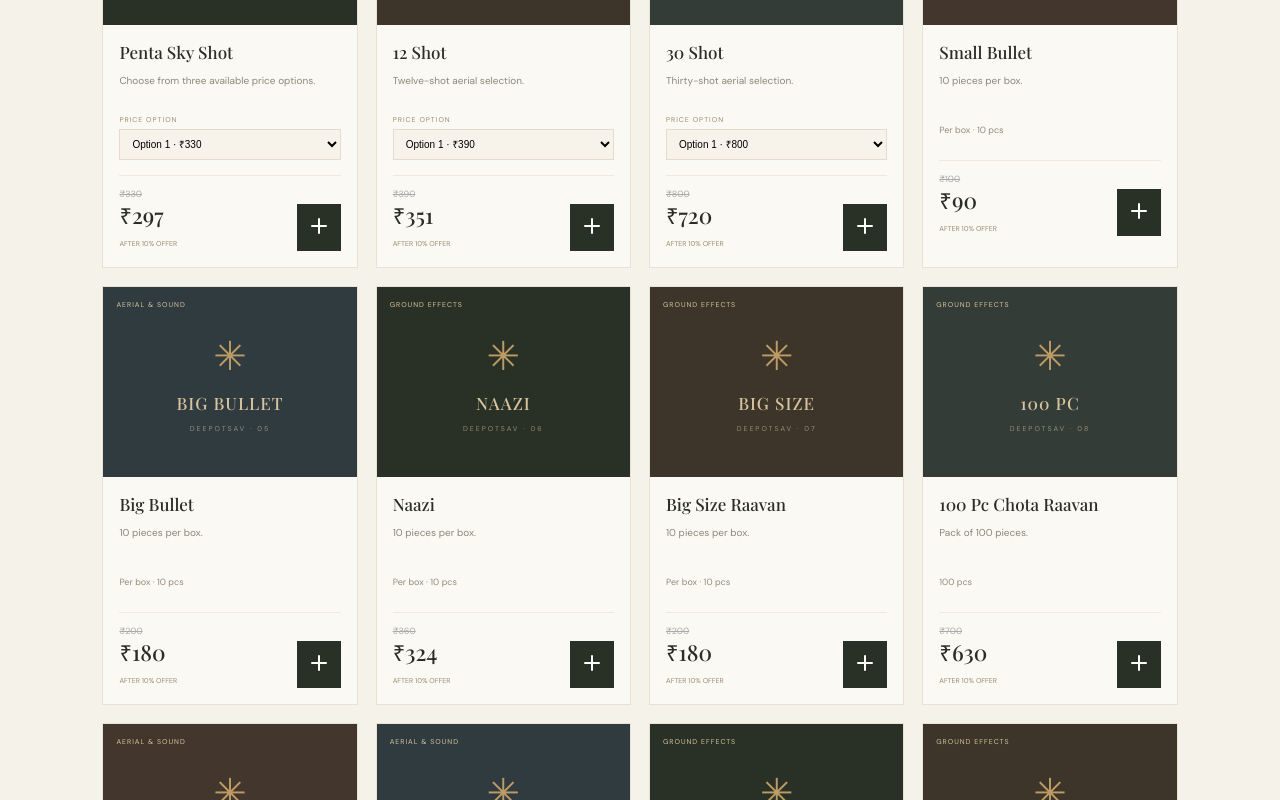
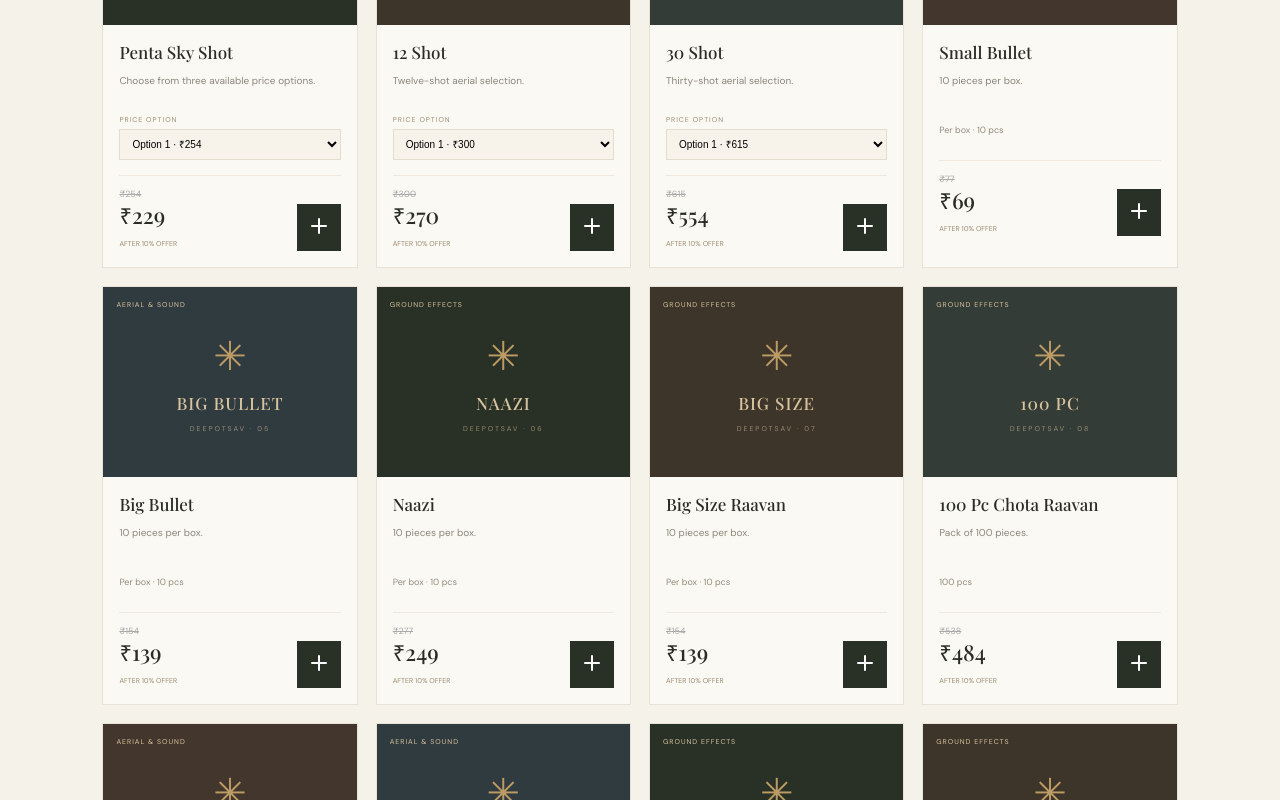
Before and after one commit to warrior-sj/deepotsav, a React (Vite) app: page / in a window 1280 px wide. Shown: the part 1320-2120 px from the top of the page. Built offline with nearby package versions, Linux system fonts and the light colour scheme.

Commit message:
Derive WhatsApp base prices and apply 10 percent offer

```diff
--- a/src/data/products.ts
+++ b/src/data/products.ts
@@ -29,6 +29,8 @@ export const products:Product[]=[
 {id:"fuljhadibig",name:"Big Fuljhadi · 50 cm",category:"Sparklers",desc:"5 pieces per box.",unit:"Per box · 5 pcs",options:[{id:"fulbig-box",cost:590}]}
 ];
 export const categories=["All",...Array.from(new Set(products.map(p=>p.category)))];
-export const listPrice=(cost:number)=>cost;
-export const finalPrice=(cost:number)=>Math.round(cost*.9);
+// Stored costs are the 30%-hiked catalogue prices. Recover the WhatsApp base price,
+// then apply the site's 10% offer to that recovered price.
+export const listPrice=(cost:number)=>Math.round(cost/1.3);
+export const finalPrice=(cost:number)=>Math.round(listPrice(cost)*.9);
 export const money=(n:number)=>new Intl.NumberFormat("en-IN",{style:"currency",currency:"INR",maximumFractionDigits:0}).format(n);
```
